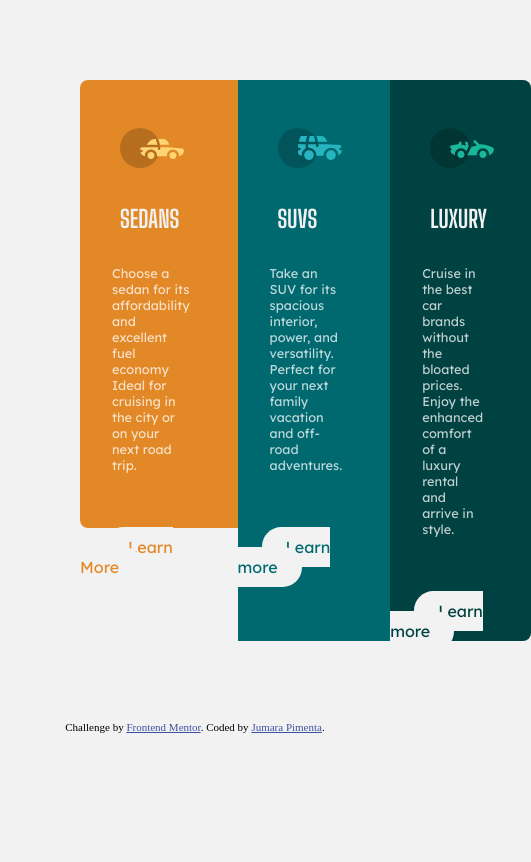
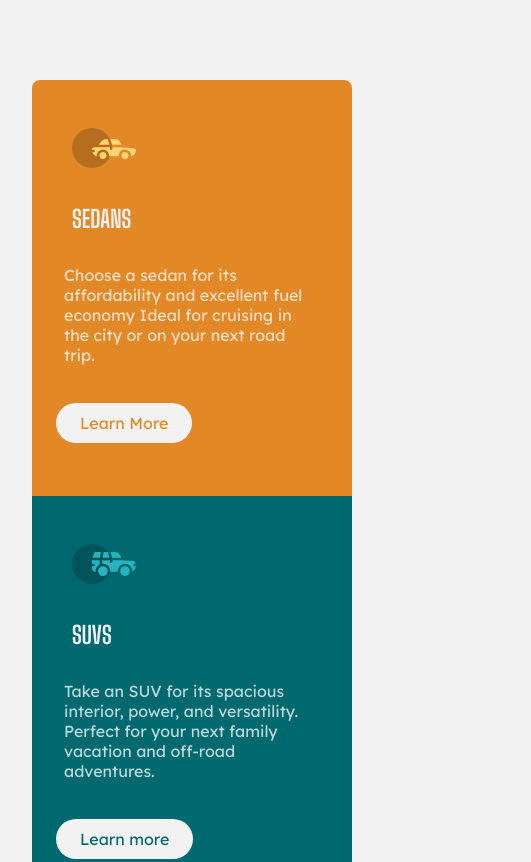
Before and after one commit to jumara-pimenta/challenge-column, a plain HTML site: page index.html in a window 390 px wide. Shown: the top 862 px of the page, 531 px wide, since content can reach past the window. Drawn offline with Linux system fonts and the light colour scheme.

Commit message:
update version mobile

```diff
--- a/index.html
+++ b/index.html
@@ -45,9 +45,12 @@
     </div>
   </main>
 
-  <div class="attribution">
-    Challenge by <a href="https://www.frontendmentor.io?ref=challenge" target="_blank">Frontend Mentor</a>.
-    Coded by <a href="https://www.linkedin.com/in/jumara-souza-pimenta/">Jumara Pimenta</a>.
-  </div>
+  <footer>
+    <div class="attribution">
+      Challenge by <a href="https://www.frontendmentor.io?ref=challenge" target="_blank">Frontend Mentor</a>.
+      Coded by <a href="https://www.linkedin.com/in/jumara-souza-pimenta/">Jumara Pimenta</a>.
+    </div>
+  </footer>
+
 </body>
 </html>
--- a/style.css
+++ b/style.css
@@ -111,6 +111,8 @@
 
 }
 
+/* VERSION TABLET */
+
 @media (max-width: 375px) {
     .container {
         display: flex;
@@ -144,3 +146,36 @@
      }
 
 }
+
+@media (max-width: 425px) {
+    .container {
+        display: flex;
+        flex-direction: column;
+    }
+
+    .column-1, .column-2, .column-3{
+        height: 26rem;
+        width: 20rem;
+        margin-left: 2rem;
+        margin-right: 2rem;
+    }
+
+    .column-1 {
+        border-top-left-radius: 0.5rem;
+        border-top-right-radius: 0.5rem;
+        border-bottom-left-radius: 0;
+    }
+
+    .column-3 {
+        border-top-left-radius: 0;
+        border-top-right-radius: 0;
+        border-bottom-right-radius: 0.5rem;
+        border-bottom-left-radius: 0.5rem;
+    }
+
+     .column-1 .about-sedans, .column-2 .about-suvs, .column-3 .about-luxury {
+         margin: 2rem 3rem 3rem 2rem;
+         font-weight: 100;
+         font-size: 1rem;
+     }
+}
```
